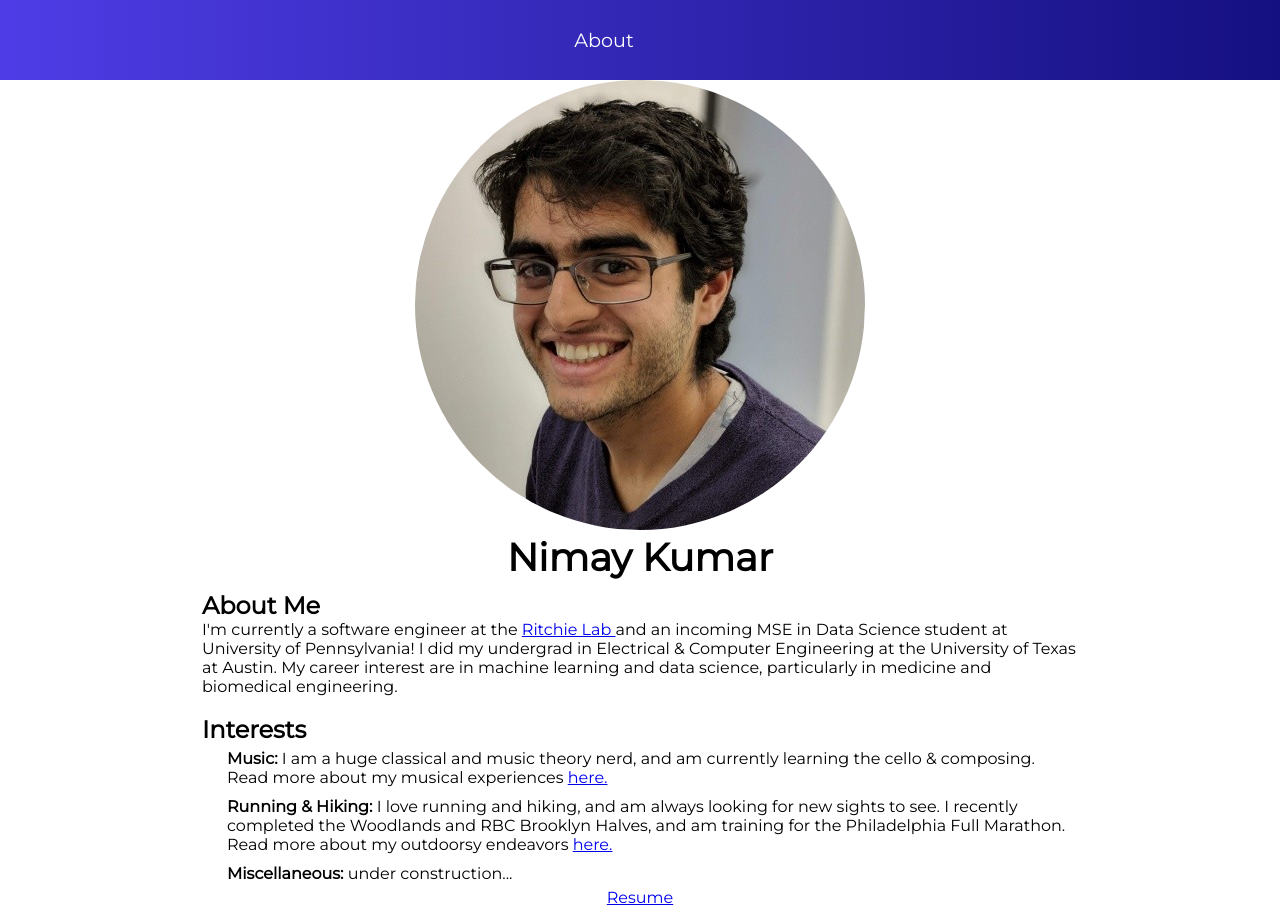
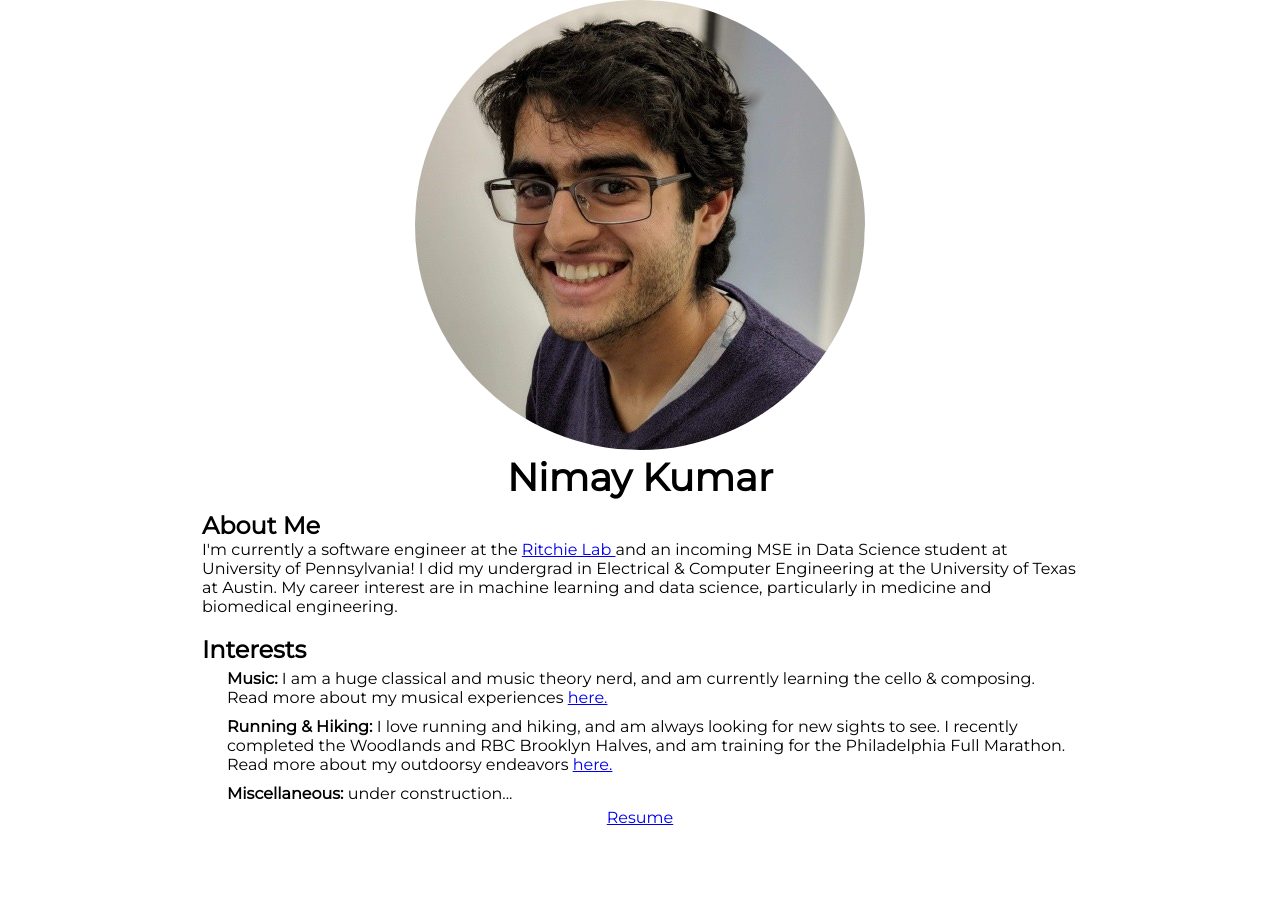
Before and after one commit to NimayRKumar/personal-website, a React (Create React App) app: page / in a window 1280 px wide. After the commit the page ends 837 px from the top, so only its background shows below. Built offline with nearby package versions, Linux system fonts and the light colour scheme.

Commit message:
remove navbar

```diff
--- a/src/App.js
+++ b/src/App.js
@@ -11,7 +11,9 @@ class App extends Component {
     return (
       <Router>
         <div className="App">
-          <Navbar/>
+          {
+          //<Navbar/>
+          }
           <Route exact path='/' component={About}/>
         </div>
       </Router>
```
